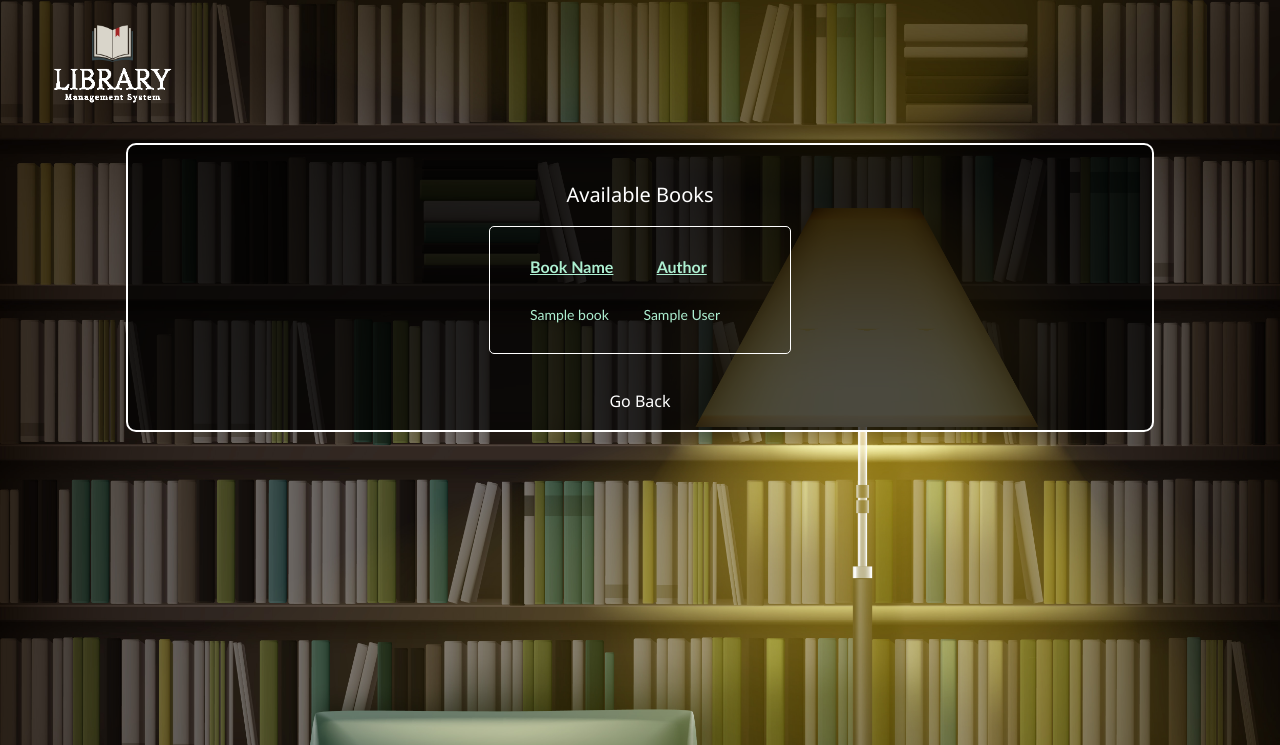
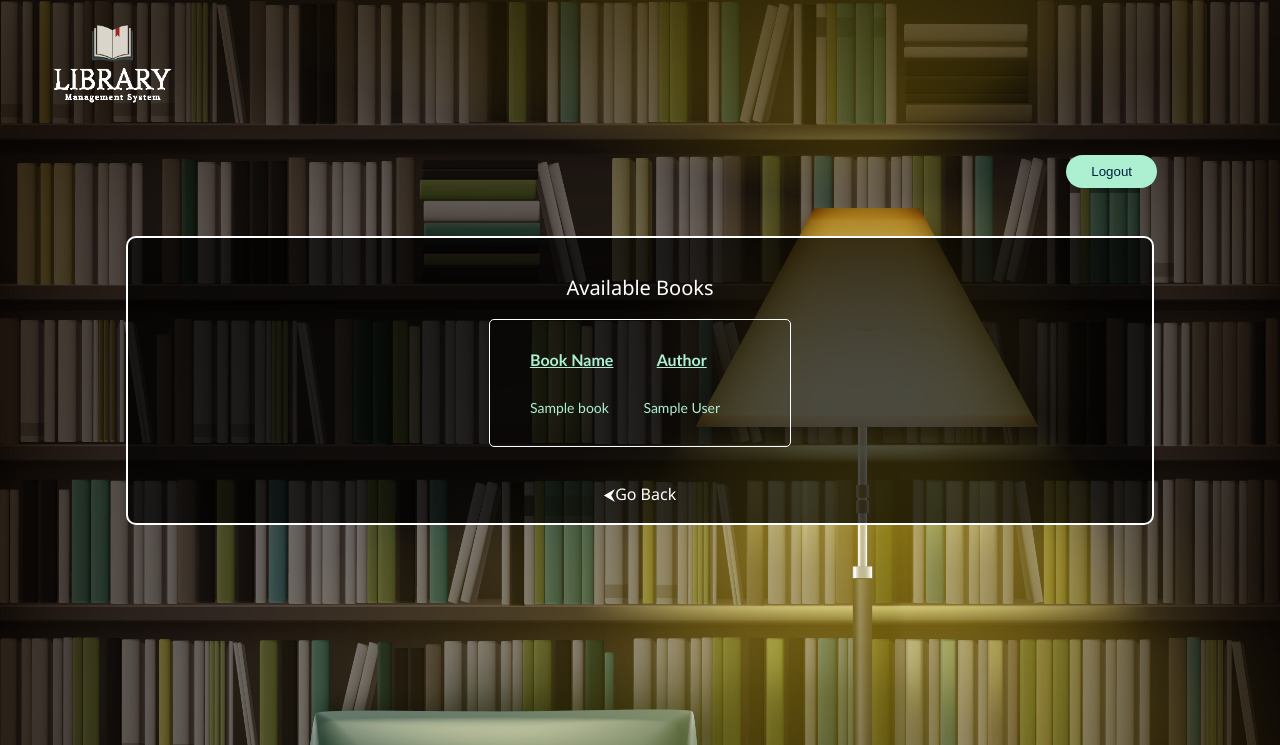
Before and after one commit to RahulParajulee/LibraryManagementSystem, a PHP site: page /availablebooks.php in a window 1280 px wide. Shown: the top 745 px of the page. Run offline with PHP 8.4, Linux system fonts and the light colour scheme; the visitor is signed in with stand-in values (Sample User, id 1); tables that the repository leaves empty hold one stand-in row (values such as "Sample post").

Commit message:
'Latest'

```diff
--- a/availablebooks.php
+++ b/availablebooks.php
@@ -22,6 +22,9 @@
 	<body>
 		<div class="head">
 					<a ><img src="images/Logo2.png" width="125px" ></a>
+					<div class="header">
+			    <a class="cta" href="logout.php"><button>Logout</button></a>
+            </div>
 				</div>
 		<br />
 
@@ -47,7 +50,7 @@
 						?>
 				</table><br />
 				<br />
-				<a href="home.php" class="link">Go Back</a>
+				<a href="home.php" class="link">&#11164;Go Back</a>
 				<br />
 				<br />
 
--- a/home.php
+++ b/home.php
@@ -24,7 +24,7 @@
 
 	<body>
 		<div class="head">
-			<a ><img src="images/Logo.png" width="125px" ></a>
+			<a ><img src="images/Logo2.png" width="125px" ></a>
 			<div class="header">
 			    <a class="cta" href="logout.php"><button>Logout</button></a>
             </div>
--- a/stylesheet.css
+++ b/stylesheet.css
@@ -79,7 +79,7 @@ button:hover {
     text-align: center;
     display: inline-flex;
     background: rgb(2,0,36);
-    background: linear-gradient(45deg, rgb(134, 221, 195) 0%, rgba(170,216,218,1) 0%, rgb(87, 151, 132) 59%);
+    background: linear-gradient(45deg, rgb(134, 221, 195) 0%, rgb(73, 95, 96) 0%, rgb(87, 151, 132) 59%);
     color: #fff;
     padding: 50px 50px;
     margin: 30px;
@@ -90,7 +90,7 @@ button:hover {
 }
 .btn:hover{
     background: rgb(2,0,36);
-    background: linear-gradient(90deg, rgba(2,0,36,1) 0%, rgba(225,221,209,1) 0%, rgba(36,152,176,1) 100%);
+    background: linear-gradient(90deg, rgba(2,0,36,1) 0%, rgb(56, 83, 99) 0%, rgba(36,152,176,1) 100%);
 }
 .drop{
 	font-weight: bolder;
```
